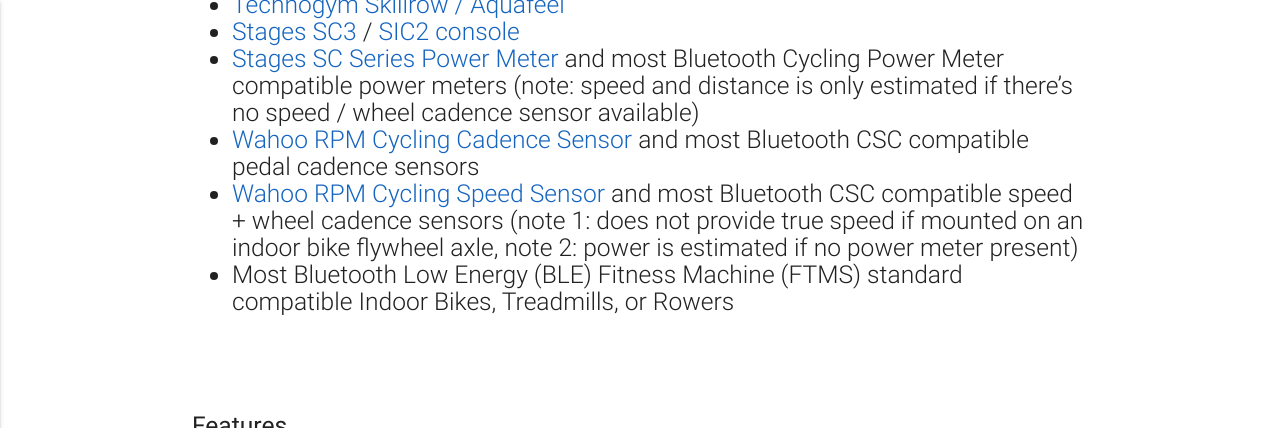
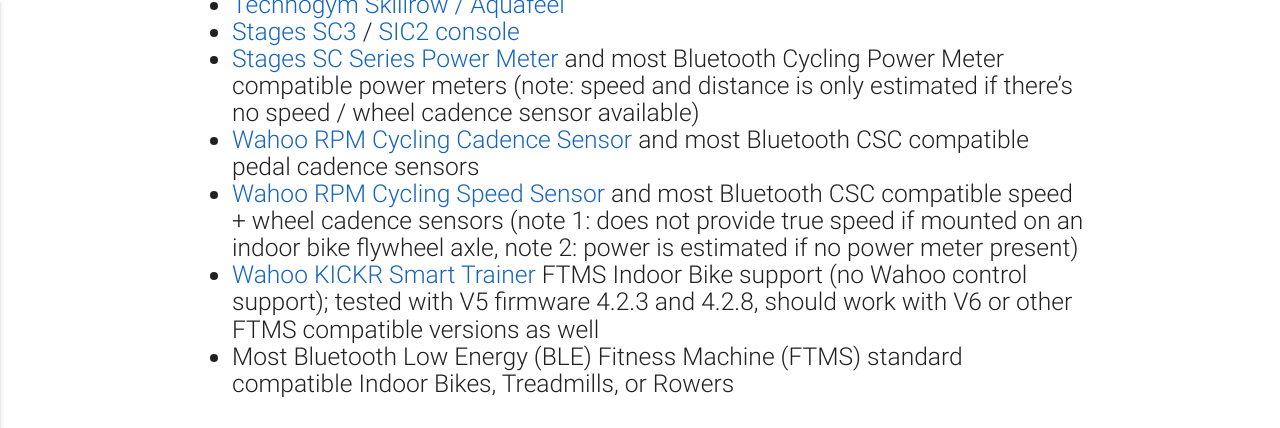
Before and after one commit to TrackMyIndoorWorkout/TrackMyIndoorWorkout.github.io, a Jekyll site: the page built from index.md, in a window 1280 px wide and 900 px high, scrolled down 3280 px, cut to the strip 0-428 px from the top of the window. Built offline with Jekyll 4.4.1, drawn with Linux system fonts in a browser that asks for light colours.

Commit message:
Official Wahoo KICK Smart Trainer support

```diff
--- a/index.md
+++ b/index.md
@@ -28,4 +28,5 @@ layout: home
 * [Stages SC Series Power Meter](https://stagescycling.com/en_us/stages-power-meter-for-sc-series-bikes-4) and most Bluetooth Cycling Power Meter compatible power meters (note: speed and distance is only estimated if there's no speed / wheel cadence sensor available)
 * [Wahoo RPM Cycling Cadence Sensor](https://www.wahoofitness.com/devices/bike-sensors/wahoo-rpm-cadence-sensor) and most Bluetooth CSC compatible pedal cadence sensors
 * [Wahoo RPM Cycling Speed Sensor](https://www.wahoofitness.com/devices/bike-sensors/bluetooth-speed-sensor) and most Bluetooth CSC compatible speed + wheel cadence sensors (note 1: does not provide true speed if mounted on an indoor bike flywheel axle, note 2: power is estimated if no power meter present)
+* [Wahoo KICKR Smart Trainer](https://www.wahoofitness.com/devices/indoor-cycling/bike-trainers/kickr-buy-v5) FTMS Indoor Bike support (no Wahoo control support); tested with V5 firmware 4.2.3 and 4.2.8, should work with V6 or other FTMS compatible versions as well
 * Most Bluetooth Low Energy (BLE) Fitness Machine (FTMS) standard compatible Indoor Bikes, Treadmills, or Rowers
```
